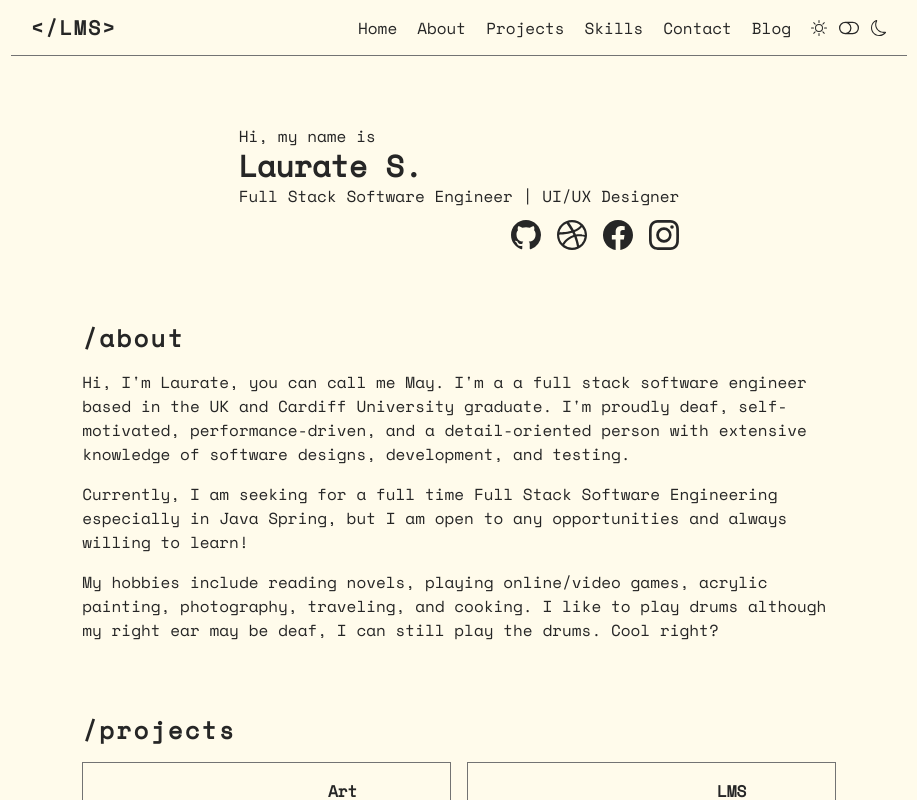
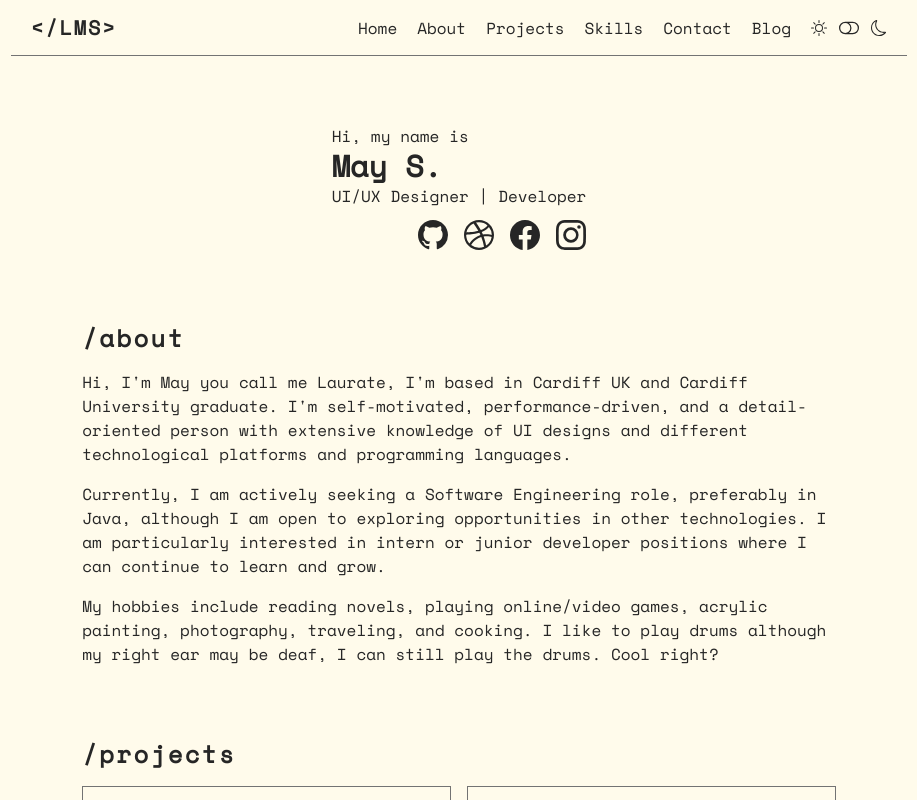
Before and after one commit to reicraftscodes/my-portfolio, a Next.js app: page / in a window 1280 px wide. Shown: the top 800 px of the page, without its empty margins (181-1098 px from the left). Built offline with nearby package versions, Linux system fonts and the light colour scheme.

Commit message:
refactor: changed portfolio intro

```diff
--- a/pages/index.js
+++ b/pages/index.js
@@ -26,8 +26,8 @@ export default function Home() {
       <section className="w-full flex items-center justify-center">
         <div>
           <p>Hi, my name is</p>
-          <h1 className="font-bold text-3xl ">Laurate S.</h1>
-          <p className="text-right"> Full Stack Software Engineer | UI/UX Designer </p>
+          <h1 className="font-bold text-3xl ">May S.</h1>
+          <p className="text-right"> UI/UX Designer | Developer </p>
           <div className="flex items-center justify-end space-x-4 mt-3">
             {PROFILE_LINKS.map((profileLink) => (
               <a
@@ -46,10 +46,10 @@ export default function Home() {
         <Spacer />
         <h2 className="text-2xl font-bold tracking-widest">/about</h2>
         <p>
-          Hi, I&apos;m Laurate, you can call me May. I&apos;m a a full stack software engineer based in the UK and Cardiff University graduate. I&apos;m proudly deaf, self-motivated, performance-driven, and a detail-oriented person with extensive knowledge of software designs, development, and testing.
+          Hi, I&apos;m May you call me Laurate, I&apos;m based in Cardiff UK and Cardiff University graduate. I&apos;m self-motivated, performance-driven, and a detail-oriented person with extensive knowledge of UI designs and different technological platforms and programming languages.
         </p>
         <p>
-          Currently, I am seeking for a full time Full Stack Software Engineering especially in Java Spring, but I am open to any opportunities and always willing to learn!
+          Currently, I am actively seeking a Software Engineering role, preferably in Java, although I am open to exploring opportunities in other technologies. I am particularly interested in intern or junior developer positions where I can continue to learn and grow.
         </p>
         <p>
           My hobbies include reading novels, playing online/video games, acrylic painting, photography, traveling, and cooking. I like to play drums although my right ear may be deaf, I can still play the drums. Cool right?
```
